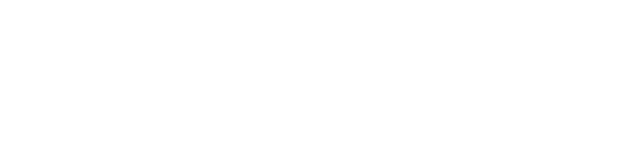
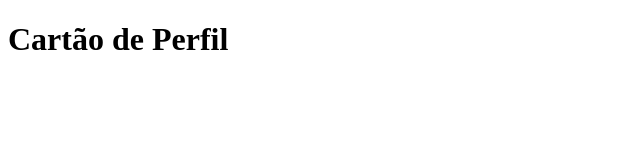
Before and after one commit to Leonardo-de-Castro/cartao-de-perfil, a plain HTML site: page index.html in a window 1280 px wide. Shown: the whole page, without its empty margins (0-640 px from the left). Drawn offline with Linux system fonts and the light colour scheme.

Commit message:
adicionado um título h1

```diff
--- a/index.html
+++ b/index.html
@@ -6,6 +6,6 @@
     <title>Projeto Cartão de Perfil</title>
 </head>
 <body>
-
+    <h1>Cartão de Perfil</h1>
 </body>
 </html>
```
